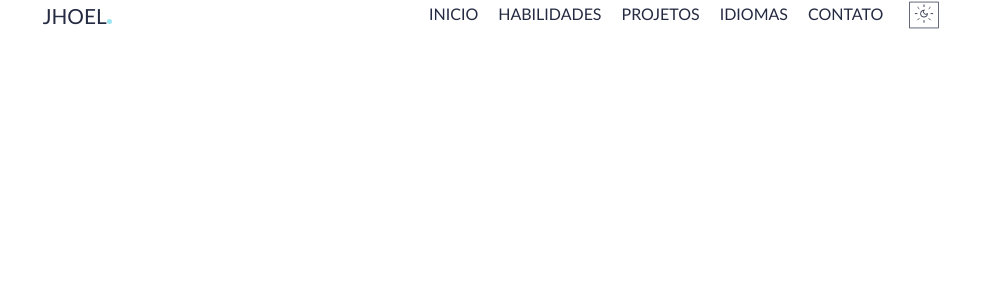
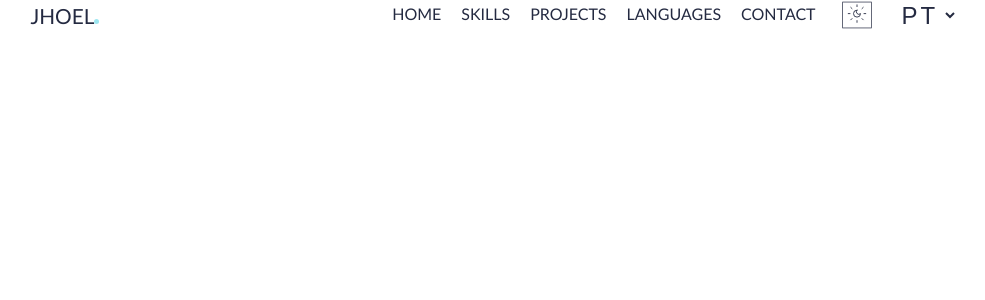
Before and after one commit to JhoelDiego2/Portfolio, a React (Vite) app: page / in a window 1280 px wide. Shown: the top 300 px of the page, without its empty margins (146-1131 px from the left). Built offline with nearby package versions, Linux system fonts and the light colour scheme.

Commit message:
add: select e dependencias para trocar o idioma dos textos

```diff
--- a/src/componentes/MenuHamburguer/index.tsx
+++ b/src/componentes/MenuHamburguer/index.tsx
@@ -1,33 +1,66 @@
-import styled from "styled-components";
 import { motion } from "framer-motion";
 import { DivPai, Linha, Menu, Lista, Link } from "./styles";
+import { useTranslation } from "react-i18next";
 
 type MenuHamburguerProps = {
   mobileMenuOpen: boolean;
   setMobileMenuOpen: React.Dispatch<React.SetStateAction<boolean>>;
+  onNavClick: (sectionId: string) => void;
 };
 
 export default function MenuHamburguer({
   mobileMenuOpen,
-  setMobileMenuOpen
+  setMobileMenuOpen,
+  onNavClick
 }: MenuHamburguerProps) {
+  const { t } = useTranslation();
+
+  const menuItems = [
+    { id: "inicio", label: t("nav.inicio") },
+    { id: "habilidades", label: t("nav.habilidades") },
+    { id: "projetos", label: t("nav.projetos") },
+    { id: "idiomas", label: t("nav.idiomas") },
+    { id: "contato", label: t("nav.contato") },
+  ];
+
   return (
     <>
-      <DivPai as={motion.div} onClick={() => setMobileMenuOpen(prev => !prev)} mobileMenuOpen={mobileMenuOpen}>
+      <DivPai
+        as={motion.div}
+        onClick={() => setMobileMenuOpen(prev => !prev)}
+        mobileMenuOpen={mobileMenuOpen}
+        aria-label={mobileMenuOpen ? "Fechar menu" : "Abrir menu"}
+        role="button"
+        tabIndex={0}
+        onKeyDown={(e) => { if (e.key === "Enter" || e.key === " ") setMobileMenuOpen(prev => !prev); }}
+      >
         <Linha as={motion.div} mobileMenuOpen={mobileMenuOpen} />
-        <Linha as={motion.div} mobileMenuOpen={mobileMenuOpen}/>
-        <Linha as={motion.div} mobileMenuOpen={mobileMenuOpen}/>
+        <Linha as={motion.div} mobileMenuOpen={mobileMenuOpen} />
+        <Linha as={motion.div} mobileMenuOpen={mobileMenuOpen} />
       </DivPai>
 
       <Menu as={motion.div} mobileMenuOpen={mobileMenuOpen}>
         <Lista as={motion.ul}>
-          {["Inicio", "Habilidades", "Projetos", "Idiomas", "Contato"].map(
-            (item) => (
-              <Link as={motion.li} key={item}>
-                {item}
-              </Link>
-            )
-          )}
+          {menuItems.map(({ id, label }) => (
+            <Link
+              as={motion.li}
+              key={id}
+              onClick={() => {
+                onNavClick(id);
+                setMobileMenuOpen(false);
+              }}
+              tabIndex={0}
+              role="link"
+              onKeyDown={(e) => {
+                if (e.key === "Enter" || e.key === " ") {
+                  onNavClick(id);
+                  setMobileMenuOpen(false);
+                }
+              }}
+            >
+              {label}
+            </Link>
+          ))}
         </Lista>
       </Menu>
     </>
--- a/src/componentes/NavBar/index.tsx
+++ b/src/componentes/NavBar/index.tsx
@@ -4,8 +4,9 @@ import {
   UlStyled,
   LiStyled,
   Circle,
-} from './styles'; // use nomes que indicam que são componentes
+} from './styles';
 import MenuHamburguer from "../MenuHamburguer";
+import { useTranslation } from "react-i18next";
 
 const listVariants = {
   hidden: { opacity: 0, y: -20 },
@@ -27,11 +28,30 @@ type NavBarProps = {
   children?: React.ReactNode;
   $isScrolled: boolean;
   mobileMenuOpen: boolean;
-   setMobileMenuOpen: React.Dispatch<React.SetStateAction<boolean>>;
-
+  setMobileMenuOpen: React.Dispatch<React.SetStateAction<boolean>>;
+  onNavClick: (sectionId: string) => void;
+  activeSection: string;
 };
 
-export default function NavBar({ children, $isScrolled, mobileMenuOpen, setMobileMenuOpen}: NavBarProps) {
+export default function NavBar({
+  children,
+  $isScrolled,
+  mobileMenuOpen,
+  setMobileMenuOpen,
+  onNavClick,
+  activeSection,
+}: NavBarProps) {
+  const { t } = useTranslation();
+
+  // Lista de seções com id (para scroll) e chave de tradução
+  const menuItems = [
+    { id: "inicio", label: t("nav.inicio") },
+    { id: "habilidades", label: t("nav.habilidades") },
+    { id: "projetos", label: t("nav.projetos") },
+    { id: "idiomas", label: t("nav.idiomas") },
+    { id: "contato", label: t("nav.contato") },
+  ];
+
   return (
     <NavStyled
       as={motion.nav}
@@ -42,23 +62,33 @@ export default function NavBar({ children, $isScrolled, mobileMenuOpen, setMobil
     >
       <motion.p initial="hidden" animate="visible" variants={itemVariants}>
         Jhoel
-        <Circle as={motion.span} initial="hidden" animate="visible" variants={itemVariants}>
-        </Circle>
+        <Circle as={motion.span} initial="hidden" animate="visible" variants={itemVariants} />
       </motion.p>
 
       <UlStyled as={motion.ul}>
-        {["Inicio", "Habilidades", "Projetos", 'Idiomas', "Contato"].map((item) => (
-          <LiStyled as={motion.li} key={item} variants={itemVariants} mobileMenuOpen={mobileMenuOpen}>
-            {item}
+        {menuItems.map(({ id, label }) => (
+          <LiStyled
+            as={motion.li}
+            key={id}
+            variants={itemVariants}
+            mobileMenuOpen={mobileMenuOpen}
+            className={activeSection === id ? "active" : ""}
+            onClick={() => {
+              onNavClick(id);
+              setMobileMenuOpen(false);
+            }}
+          >
+            {label}
           </LiStyled>
         ))}
-        {children} {}
+        {children}
       </UlStyled>
-        <MenuHamburguer
-          mobileMenuOpen={mobileMenuOpen}
-          setMobileMenuOpen={setMobileMenuOpen}
-        />
 
+    <MenuHamburguer
+      mobileMenuOpen={mobileMenuOpen}
+      setMobileMenuOpen={setMobileMenuOpen}
+      onNavClick={onNavClick}
+    />
     </NavStyled>
   );
 }
--- /dev/null
+++ b/src/componentes/Select/index.tsx
@@ -0,0 +1,21 @@
+import { motion } from "framer-motion";
+import { Select } from './styles';
+import { useTranslation } from 'react-i18next';
+
+
+export function SelectLanguage() {
+  const { i18n } = useTranslation();
+
+  function setLanguage(event: React.ChangeEvent<HTMLSelectElement>) {
+    const selectedLang = event.target.value;
+    i18n.changeLanguage(selectedLang);
+  }
+
+  return (
+    <Select as={motion.select} onChange={setLanguage} defaultValue={i18n.language}>
+      <option value="pt">PT</option>
+      <option value="en">EN</option>
+      <option value="es">ES</option>
+    </Select>
+  );
+}
--- /dev/null
+++ b/src/componentes/Select/styles.ts
@@ -0,0 +1,10 @@
+import styled from "styled-components"
+export const Select = styled.select`
+    background-color:${props => props.theme.cores.fundo};
+    border: none;
+    font-size: 1.5rem;
+    letter-spacing: 3px ;
+    text-transform: uppercase;
+    text-decoration: none;
+    color: ${props => props.theme.cores.letra};
+`
--- a/src/containers/Sidebar/index.tsx
+++ b/src/containers/Sidebar/index.tsx
@@ -1,8 +1,8 @@
 import { useState, useEffect } from "react";
-import { AnimatePresence } from "framer-motion";
-import { FaBars, FaTimes } from "react-icons/fa";
 import NavBar from "../../componentes/NavBar";
 import ButtomTheme from "../../componentes/ButtomTheme";
+import { SelectLanguage } from "../../componentes/Select";
+import { useTranslation } from 'react-i18next';
 
 type HeaderProps = {
   toggleTema: () => void;
@@ -12,12 +12,13 @@ export default function Header({ toggleTema }: HeaderProps) {
   const [isScrolled, setIsScrolled] = useState(false);
   const [mobileMenuOpen, setMobileMenuOpen] = useState(false);
   const [activeSection, setActiveSection] = useState("");
+  const { i18n } = useTranslation();
 
   useEffect(() => {
     const handleScroll = () => {
       setIsScrolled(window.scrollY > 50);
 
-      const sections = ["inicio", "habilidades", "projeto", "idiomas", "contato"];
+      const sections = ["inicio", "habilidades", "projetos", "idiomas", "contato"];
       for (const section of sections) {
         const element = document.getElementById(section);
         if (element) {
@@ -30,26 +31,31 @@ export default function Header({ toggleTema }: HeaderProps) {
       }
     };
 
-
     window.addEventListener("scroll", handleScroll);
     return () => window.removeEventListener("scroll", handleScroll);
   }, []);
 
-    const handleNavClick = (sectionId: string) => {
-    setMobileMenuOpen(false)
-    const element = document.getElementById(sectionId)
+  const handleNavClick = (sectionId: string) => {
+    setMobileMenuOpen(false);
+    const element = document.getElementById(sectionId);
     if (element) {
       window.scrollTo({
         top: element.offsetTop - 80,
         behavior: 'smooth'
-      })
+      });
     }
-  }
+  };
+
   return (
-    <>
-      <NavBar $isScrolled={isScrolled} mobileMenuOpen={mobileMenuOpen} setMobileMenuOpen={setMobileMenuOpen} >
-        <ButtomTheme onClick={toggleTema} />
-      </NavBar>
-    </>
+    <NavBar
+      $isScrolled={isScrolled}
+      mobileMenuOpen={mobileMenuOpen}
+      setMobileMenuOpen={setMobileMenuOpen}
+      onNavClick={handleNavClick}
+      activeSection={activeSection}
+    >
+      <ButtomTheme onClick={toggleTema} />
+      <SelectLanguage />
+    </NavBar>
   );
 }
--- /dev/null
+++ b/src/i18n.ts
@@ -0,0 +1,26 @@
+import i18n from 'i18next';
+import { initReactI18next } from 'react-i18next';
+import LanguageDetector from 'i18next-browser-languagedetector';
+
+import translationEN from './locales/en/translation.json';
+import translationPT from './locales/pt/translation.json';
+import translationES from './locales/es/translation.json';
+
+const resources = {
+  en: { translation: translationEN },
+  pt: { translation: translationPT },
+  es: { translation: translationES }
+};
+
+i18n
+  .use(LanguageDetector)
+  .use(initReactI18next)
+  .init({
+    resources,
+    fallbackLng: 'pt',
+    interpolation: {
+      escapeValue: false
+    }
+  });
+
+export default i18n;
--- a/src/index.tsx
+++ b/src/index.tsx
@@ -1,6 +1,7 @@
 import React from 'react'
 import ReactDOM from 'react-dom/client'
 import App from './App'
+import './i18n';
 
 const root = ReactDOM.createRoot(document.getElementById('root') as HTMLElement)
 root.render(
--- /dev/null
+++ b/src/locales/en/translation.json
@@ -0,0 +1,9 @@
+{
+  "nav": {
+    "inicio": "Home",
+    "habilidades": "Skills",
+    "projetos": "Projects",
+    "idiomas": "Languages",
+    "contato": "Contact"
+  }
+}
--- /dev/null
+++ b/src/locales/es/translation.json
@@ -0,0 +1,9 @@
+{
+  "nav": {
+    "inicio": "Inicio",
+    "habilidades": "Habilidades",
+    "projetos": "Proyectos",
+    "idiomas": "Idiomas",
+    "contato": "Contacto"
+  }
+}
--- /dev/null
+++ b/src/locales/pt/translation.json
@@ -0,0 +1,9 @@
+{
+  "nav": {
+    "inicio": "Início",
+    "habilidades": "Habilidades",
+    "projetos": "Projetos",
+    "idiomas": "Idiomas",
+    "contato": "Contato"
+  }
+}
```
Also changed, not shown: package.json (+6 -3 lines), 1 other file (tests, documents, lock files or other folders).
